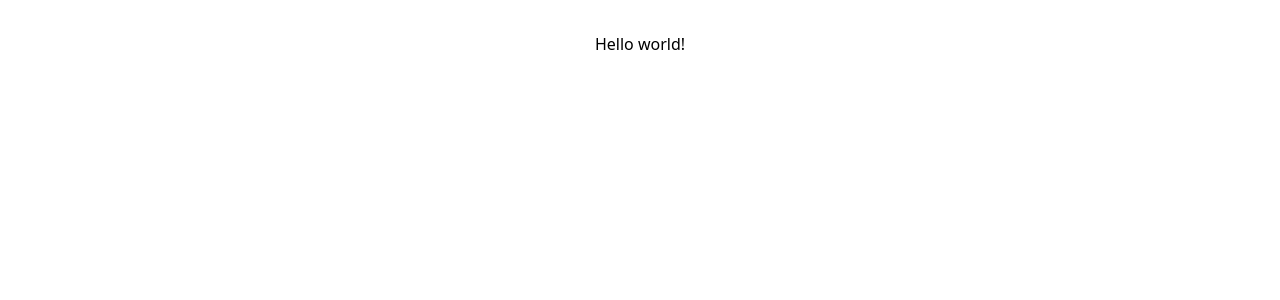
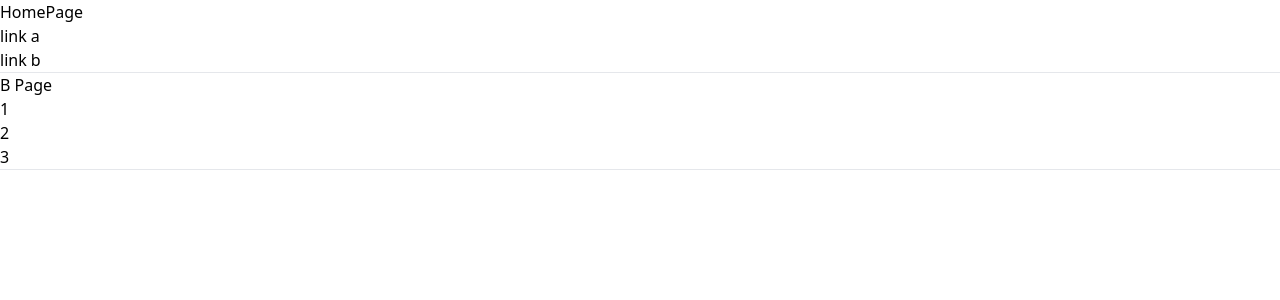
Before and after one commit to Tommy2517/react-vite-2025, a React (Vite) app: page /b in a window 1280 px wide. Shown: the top 300 px of the page. Built offline with nearby package versions, Linux system fonts and the light colour scheme.

Commit message:
lesson-3-routes

```diff
--- a/package.json
+++ b/package.json
@@ -11,7 +11,8 @@
   },
   "dependencies": {
     "react": "^18.3.1",
-    "react-dom": "^18.3.1"
+    "react-dom": "^18.3.1",
+    "react-router-dom": "^7.1.1"
   },
   "devDependencies": {
     "@eslint/js": "^9.17.0",
--- /dev/null
+++ b/src/components/Menu/Menu.tsx
@@ -0,0 +1,15 @@
+import {Link} from "react-router-dom";
+
+const Menu = () => {
+    return (
+        <div>
+            <ul>
+                <li><Link to={'/'}>HomePage</Link></li>
+                <li><Link to={'/a'}>link a</Link></li>
+                <li><Link to={'/b'}>link b</Link></li>
+            </ul>
+        </div>
+    );
+};
+
+export default Menu;
--- /dev/null
+++ b/src/layouts/MainLayout.tsx
@@ -0,0 +1,14 @@
+import Menu from "../components/Menu/Menu.tsx";
+import {Outlet} from "react-router-dom";
+
+const MainLayout = () => {
+    return (
+        <div>
+            <Menu/>
+            <hr/>
+            <Outlet/>
+        </div>
+    );
+};
+
+export default MainLayout;
--- a/src/main.tsx
+++ b/src/main.tsx
@@ -1,5 +1,28 @@
 import {createRoot} from 'react-dom/client'
 import './index.css'
-import App from './App.tsx'
+import {createBrowserRouter, RouterProvider} from "react-router-dom";
+import MainLayout from "./layouts/MainLayout.tsx";
+import BPage from "./pages/BPage.tsx";
+import APage from "./pages/APage.tsx";
+import HomePage from "./pages/HomePage.tsx";
 
-createRoot(document.getElementById('root')!).render(<App/>)
+const router = createBrowserRouter([
+    {
+        path: '/', element: <MainLayout/>,
+        children: [
+            {path: '', element: <HomePage/>},
+            {path: 'a', element: <APage/>},
+            {
+                path: 'b', element: <BPage/>,
+                children: [
+                    {path: '1', element: <div>1</div>},
+                    {path: '2', element: <div>2</div>},
+                    {path: '3', element: <div>3</div>},
+                ]
+            },
+        ]
+    }
+])
+
+createRoot(document.getElementById('root')!)
+    .render(<RouterProvider router={router}/>)
--- /dev/null
+++ b/src/pages/APage.tsx
@@ -0,0 +1,10 @@
+
+const APage = () => {
+    return (
+        <div>
+            A Page
+        </div>
+    );
+};
+
+export default APage;
--- /dev/null
+++ b/src/pages/BPage.tsx
@@ -0,0 +1,18 @@
+import {Link, Outlet} from "react-router-dom";
+
+const BPage = () => {
+    return (
+        <div>
+            B Page
+            <ul>
+                <li><Link to={'1'}>1</Link></li>
+                <li><Link to={'2'}>2</Link></li>
+                <li><Link to={'3'}>3</Link></li>
+            </ul>
+            <hr/>
+            <Outlet/>
+        </div>
+    );
+};
+
+export default BPage;
--- /dev/null
+++ b/src/pages/HomePage.tsx
@@ -0,0 +1,10 @@
+
+const HomePage = () => {
+    return (
+        <div>
+
+        </div>
+    );
+};
+
+export default HomePage;
```
Also changed, not shown: actions-in-lesson/logs.txt (added), 1 other file (tests, documents, lock files or other folders).
